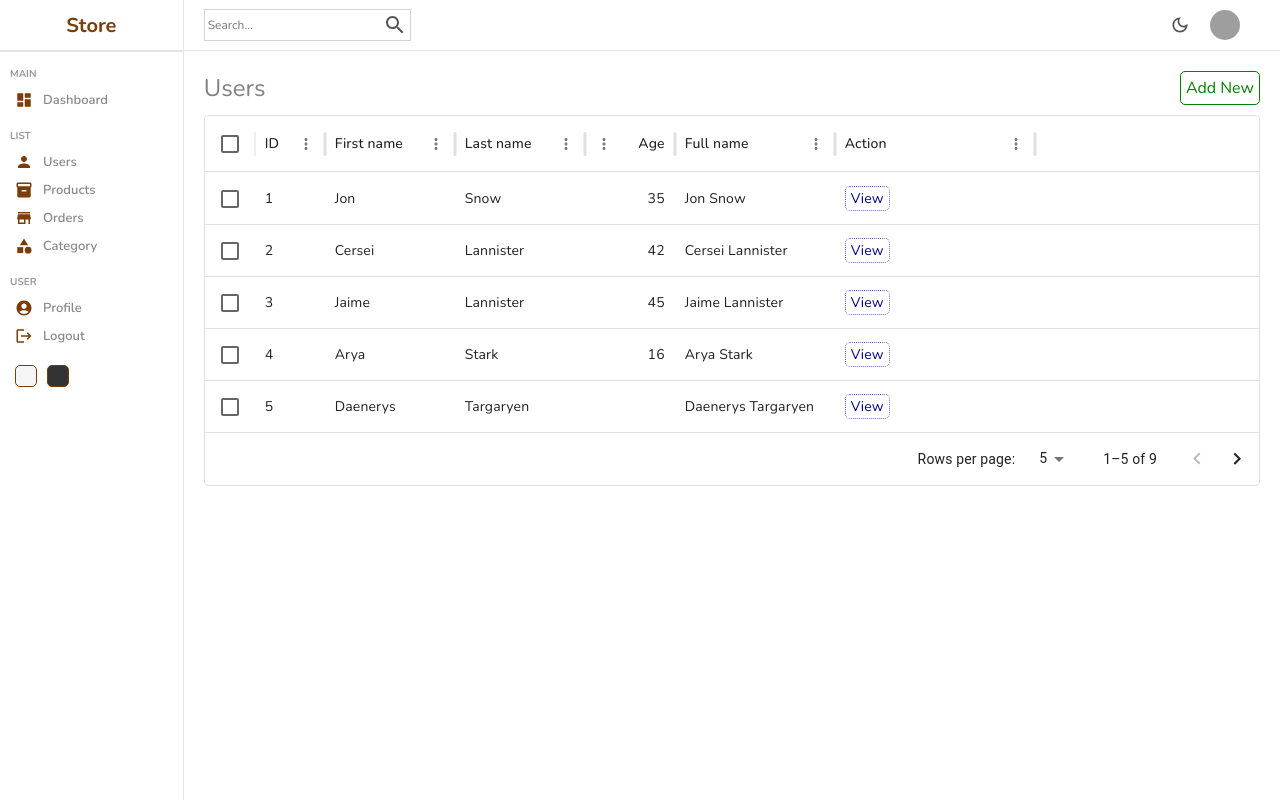
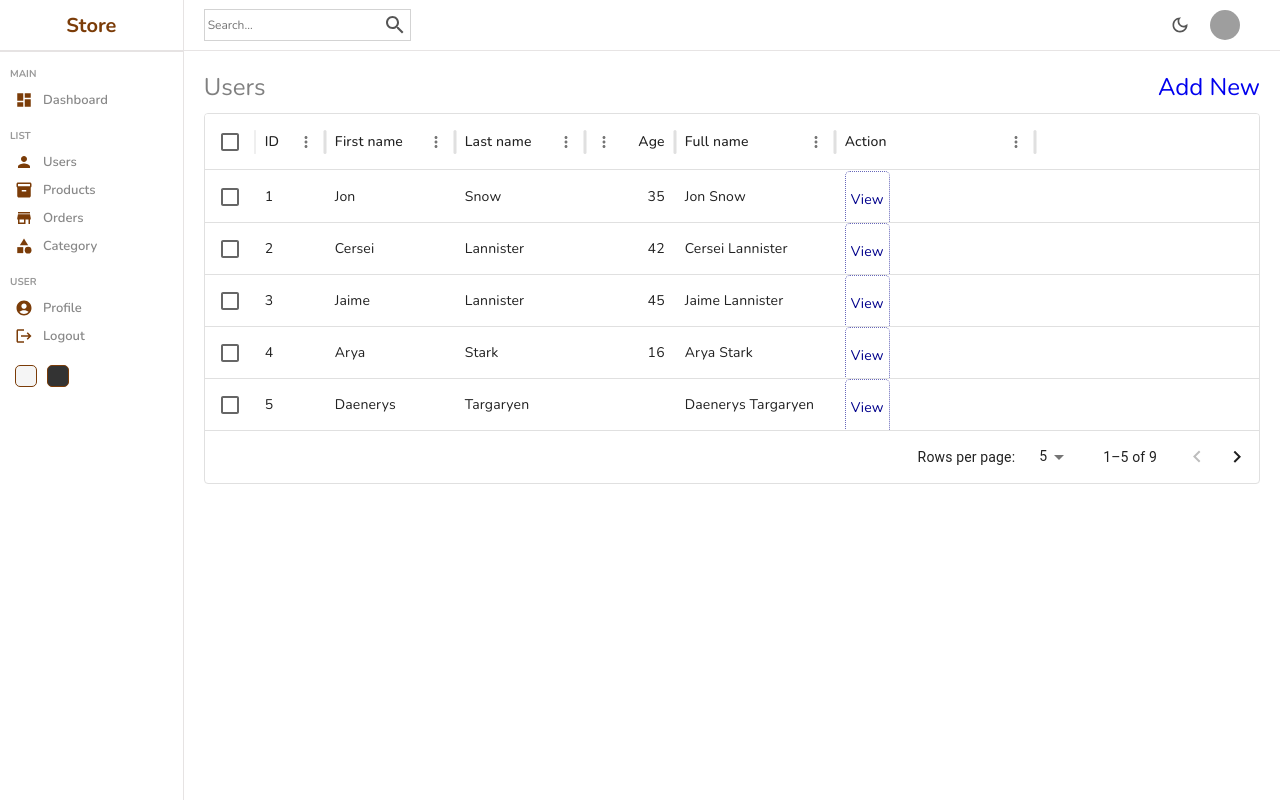
Before and after one commit to RizalReza23/admin-ui, a React (Vite) app: page /users in a window 1280 px wide. Built offline with nearby package versions, Linux system fonts and the light colour scheme; grey boxes are pictures that could not be loaded.

Commit message:
ubah teks di app

```diff
--- a/src/components/datatable/Datatable.jsx
+++ b/src/components/datatable/Datatable.jsx
@@ -43,7 +43,7 @@ const actionColumn = [
       return (
         <div className="cellAction">
           <Link to="/users/test" style={{ textDecoration: "none" }}>
-            <span className="viewButton">View</span>
+            <div className="viewButton">View</div>
           </Link>
         </div>
       );
@@ -56,11 +56,11 @@ const Datatable = () => {
     <div className="datatable">
       <div className="datatableTitle">
         Users
-          <Link to="/users/new" className="link">
+          <Link to="/users/new" style={{ textDecoration: "none" }}>
           Add New
         </Link>
       </div>
-        <DataGrid className="datagrid"
+        <DataGrid
         rows={rows}
         columns={columns.concat(actionColumn)}
         initialState={{
```
